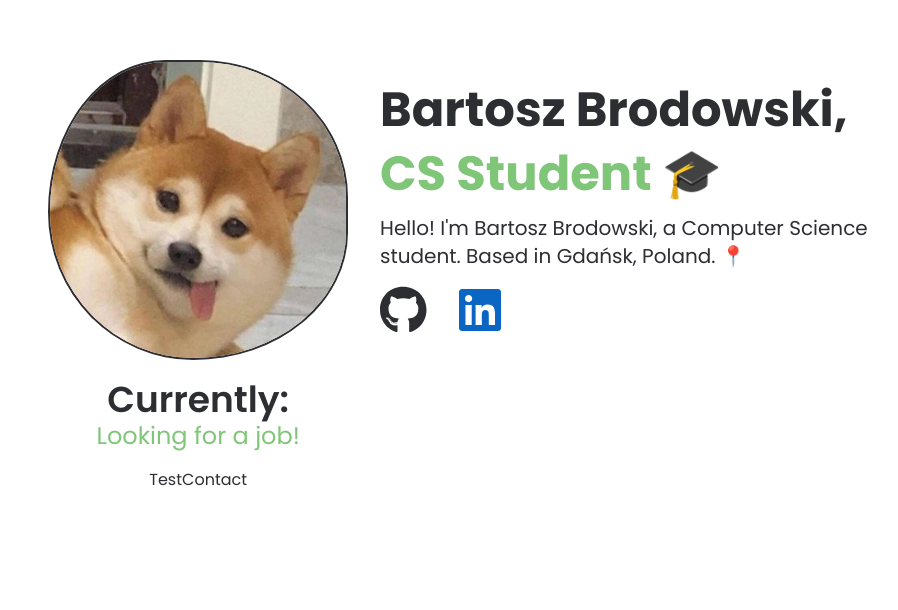
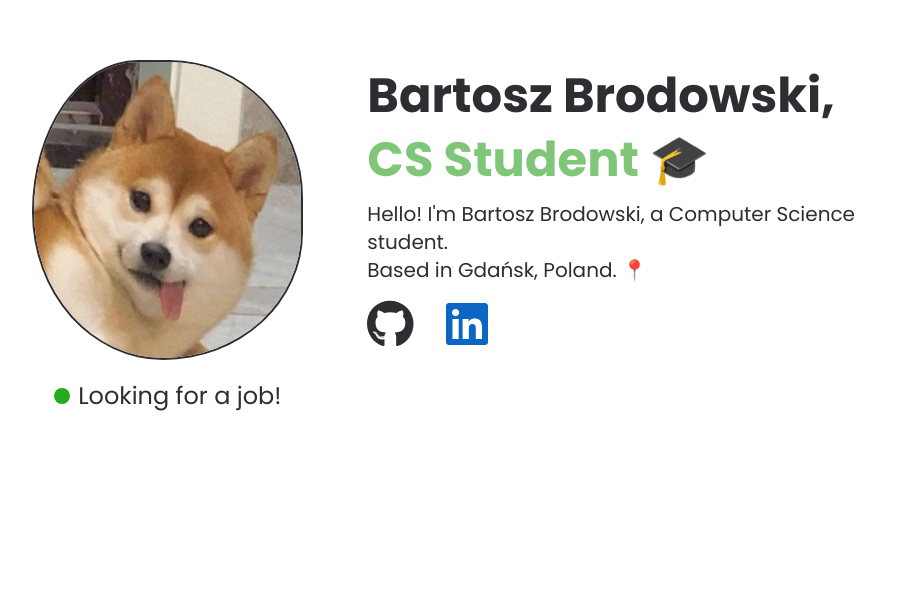
Before and after one commit to BartoszBrodowski/old-portfolio, a React (Vite) app: page / in a window 1280 px wide. Shown: the part 190-800 px from the top of the page, without its empty margins (181-1079 px from the left). Built offline with nearby package versions, Linux system fonts and the light colour scheme.

Commit message:
Change status and description text

```diff
--- a/src/components/Introduction/index.tsx
+++ b/src/components/Introduction/index.tsx
@@ -1,21 +1,22 @@
 import { TypeAnimation } from 'react-type-animation';
 import ProfileImage from '../ProfileImage';
 import Links from '../Links';
+import Navbar from '../Navbar';
 
 const Introduction = () => {
 	return (
-		<div className='w-2/3 grid items-center grid-cols-5 gap-4 h-screen'>
+		<div className='w-2/3 flex flex-col items-center justify-center h-screen'>
+			<div className='flex justify-center gap-16'>
 				<div className='col-span-2 flex flex-col gap-4 justify-center h-max items-center relative'>
 					<ProfileImage />
 					<div className='flex flex-col items-center absolute top-80'>
-					<p className='text-4xl font-semibold'>Currently:</p>
-					<p className='text-2xl text-main-green'>Looking for a job!</p>
-					<button className='mt-4 group'>
-						<span className=''>Test</span>Contact
-					</button>
+						<p className='flex items-center gap-2 text-2xl'>
+							<div className='animate-status-glow bg-[#24AB1E] rounded-full w-4 h-4'></div>
+							Looking for a job!
+						</p>
 					</div>
 				</div>
-			<div className='flex col-span-3 flex flex-col justify-center gap-4'>
+				<div className='flex flex-col gap-4 justify-center'>
 					<span className='font-bold text-5xl'>Bartosz Brodowski,</span>
 					<span className='font-bold text-5xl text-main-green'>
 						<TypeAnimation
@@ -25,10 +26,14 @@ const Introduction = () => {
 							repeat={Infinity}
 						/>
 					</span>
-				<span className='text-xl'>
-					Hello! I'm Bartosz Brodowski, a Computer Science student. Based in Gdańsk, Poland. 📍
+					<div>
+						<span className='text-xl block'>
+							Hello! I'm Bartosz Brodowski, a Computer Science student.
 						</span>
+						<span className='text-xl block'>Based in Gdańsk, Poland. 📍</span>
+					</div>
 					<Links />
+				</div>
 			</div>
 		</div>
 	);
```
Lines whose indentation alone changed are shown as unchanged.
